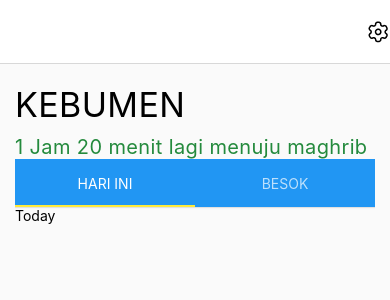
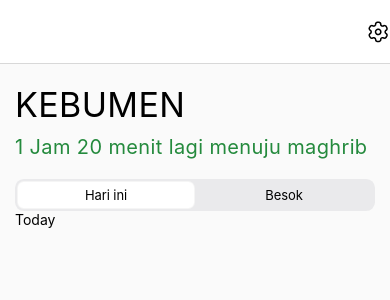
Before and after one commit to hidayat-nur/JadwalShalat, a React Native app: screen /Home in a window 390 px wide. Shown: the top 300 px of the page. Built offline with nearby package versions, Linux system fonts and the light colour scheme.

Commit message:
add tab bar

```diff
--- /dev/null
+++ b/src/components/general/TabBar.tsx
@@ -0,0 +1,50 @@
+import {View, Text, TouchableOpacity} from 'react-native';
+import React, {useState} from 'react';
+import {SceneMap, TabView} from 'react-native-tab-view';
+import {styles} from './styles/TabBarStyles';
+
+interface ITabBar {
+  routesProps: {key: string; label: string; screen: any}[];
+}
+
+const TabBar = ({routesProps}: ITabBar) => {
+  const [index, setIndex] = useState(0);
+  const [_routes] = useState(
+    routesProps.map((item: any) => ({key: item.key, title: item.label})),
+  );
+  const renderScene = SceneMap(
+    routesProps.reduce(
+      (obj, item) => Object.assign(obj, {[item.key]: item.screen}),
+      {},
+    ),
+  );
+
+  const renderTabbar = (props: any) => {
+    return (
+      <View style={styles.tab}>
+        {props.navigationState.routes.map((route: any, i: number) => (
+          <TouchableOpacity
+            key={route.key}
+            onPress={() => setIndex(i)}
+            style={styles.tabBtn}>
+            <View
+              style={[styles.boxLabel, index === i && styles.boxLabelActive]}>
+              <Text style={styles.label}>{route.label}</Text>
+            </View>
+          </TouchableOpacity>
+        ))}
+      </View>
+    );
+  };
+
+  return (
+    <TabView
+      navigationState={{index, routes: routesProps}}
+      renderScene={renderScene}
+      onIndexChange={setIndex}
+      renderTabBar={renderTabbar}
+    />
+  );
+};
+
+export default TabBar;
--- /dev/null
+++ b/src/components/general/styles/TabBarStyles.ts
@@ -0,0 +1,37 @@
+import {StyleSheet} from 'react-native';
+import {colors} from '../../../config/variables';
+
+export const styles = StyleSheet.create({
+  tab: {
+    flexDirection: 'row',
+    justifyContent: 'space-between',
+    borderRadius: 8.91,
+    backgroundColor: colors.dark,
+    height: 32,
+    padding: 2,
+    marginTop: 20,
+  },
+  tabBtn: {
+    flex: 1,
+  },
+  boxLabel: {
+    flex: 1,
+    alignItems: 'center',
+    justifyContent: 'center',
+  },
+  label: {
+    color: colors.black,
+    // font-family: SF Pro Text;
+    fontSize: 13,
+    // font-style: normal;
+    // font-weight: 600;
+    lineHeight: 20,
+    letterSpacing: -0.08,
+  },
+  boxLabelActive: {
+    borderRadius: 6.93,
+    borderWidth: 0.5,
+    borderColor: colors.semiBlack,
+    backgroundColor: colors.white,
+  },
+});
--- a/src/config/variables.ts
+++ b/src/config/variables.ts
@@ -2,4 +2,7 @@ export const colors = {
   black: '#000000',
   green: '#248A3D',
   semiWhite: '#FAFAFA',
+  dark: 'rgba(118, 118, 128, 0.12)',
+  white: '#ffffff',
+  semiBlack: 'rgba(0, 0, 0, 0.04)',
 };
--- a/src/pages/Home/HomeScreen.tsx
+++ b/src/pages/Home/HomeScreen.tsx
@@ -1,32 +1,29 @@
 import {View, Text} from 'react-native';
-import React, {useState} from 'react';
+import React from 'react';
 import {styles} from './styles/HomeStyles';
-import {SceneMap, TabView} from 'react-native-tab-view';
 import Today from './_parts/Today';
 import Tomorrow from './_parts/Tomorrow';
+import TabBar from '../../components/general/TabBar';
 
 const HomeScreen = () => {
-  const [index, setIndex] = useState(0);
-  const [routes] = useState([
-    {key: 'today', title: 'Hari ini'},
-    {key: 'tomorrow', title: 'Besok'},
-  ]);
-  const renderScene = SceneMap({
-    today: Today,
-    tomorrow: Tomorrow,
-  });
+  const tabBarRoutes = [
+    {
+      key: 'today',
+      label: 'Hari ini',
+      screen: Today,
+    },
+    {
+      key: 'tomorrow',
+      label: 'Besok',
+      screen: Tomorrow,
+    },
+  ];
 
   return (
     <View style={styles.container}>
       <Text style={styles.title}>KEBUMEN</Text>
       <Text style={styles.subtitle}>1 Jam 20 menit lagi menuju maghrib</Text>
-
-      <TabView
-        navigationState={{index, routes}}
-        renderScene={renderScene}
-        onIndexChange={setIndex}
-        // initialLayout={{ width: layout.width }}
-      />
+      <TabBar routesProps={tabBarRoutes} />
     </View>
   );
 };
```
